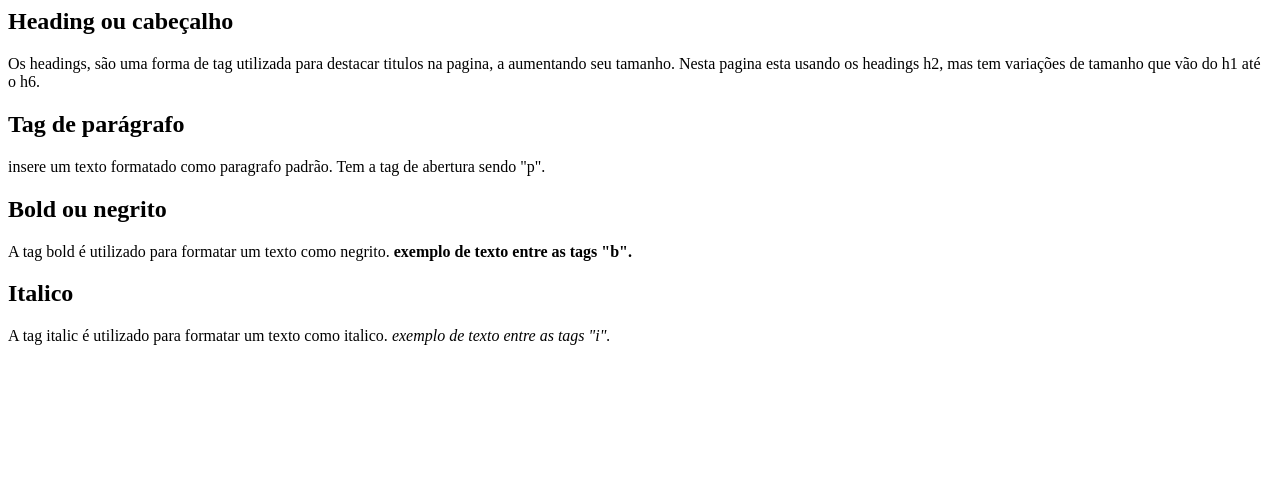
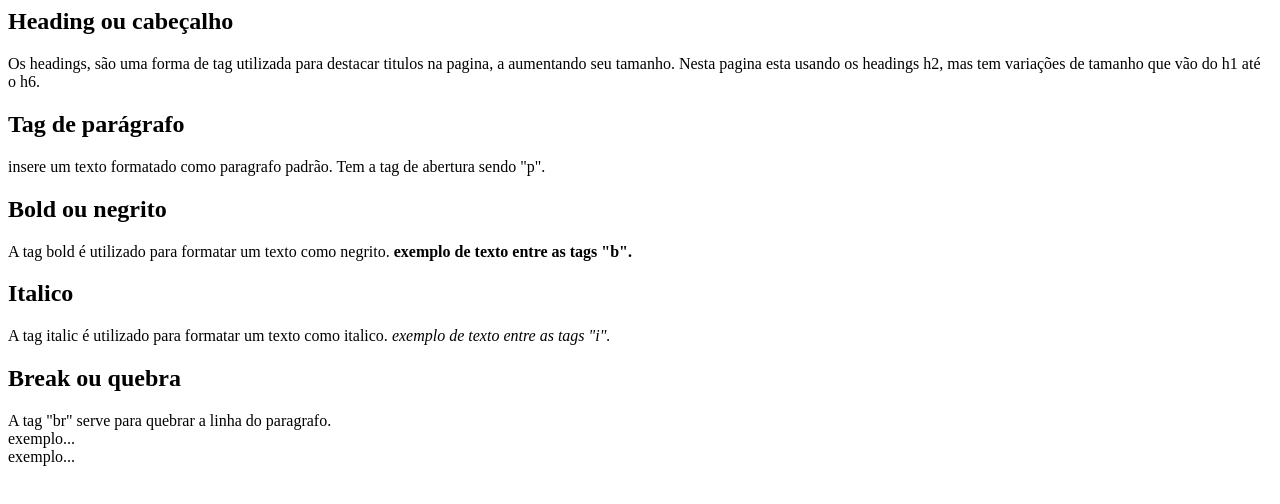
Before and after one commit to MafraMP3/aula2, a plain HTML site: page index.html in a window 1280 px wide. Drawn offline with Linux system fonts and the light colour scheme.

Commit message:
ADD - informacoes sobre quebra de linha

```diff
--- a/index.html
+++ b/index.html
@@ -17,6 +17,9 @@
     <h2> Italico</h2>
     <p> A tag italic é utilizado para formatar um texto como italico. <i>exemplo de texto entre as tags "i".</i></p>
 
-    <h2></h2>
+    <h2> Break ou quebra</h2>
+    <p> A tag "br" serve para quebrar a linha do paragrafo.<br>
+    exemplo... <br>exemplo...</p>
+
 </body>
 </html>
```
